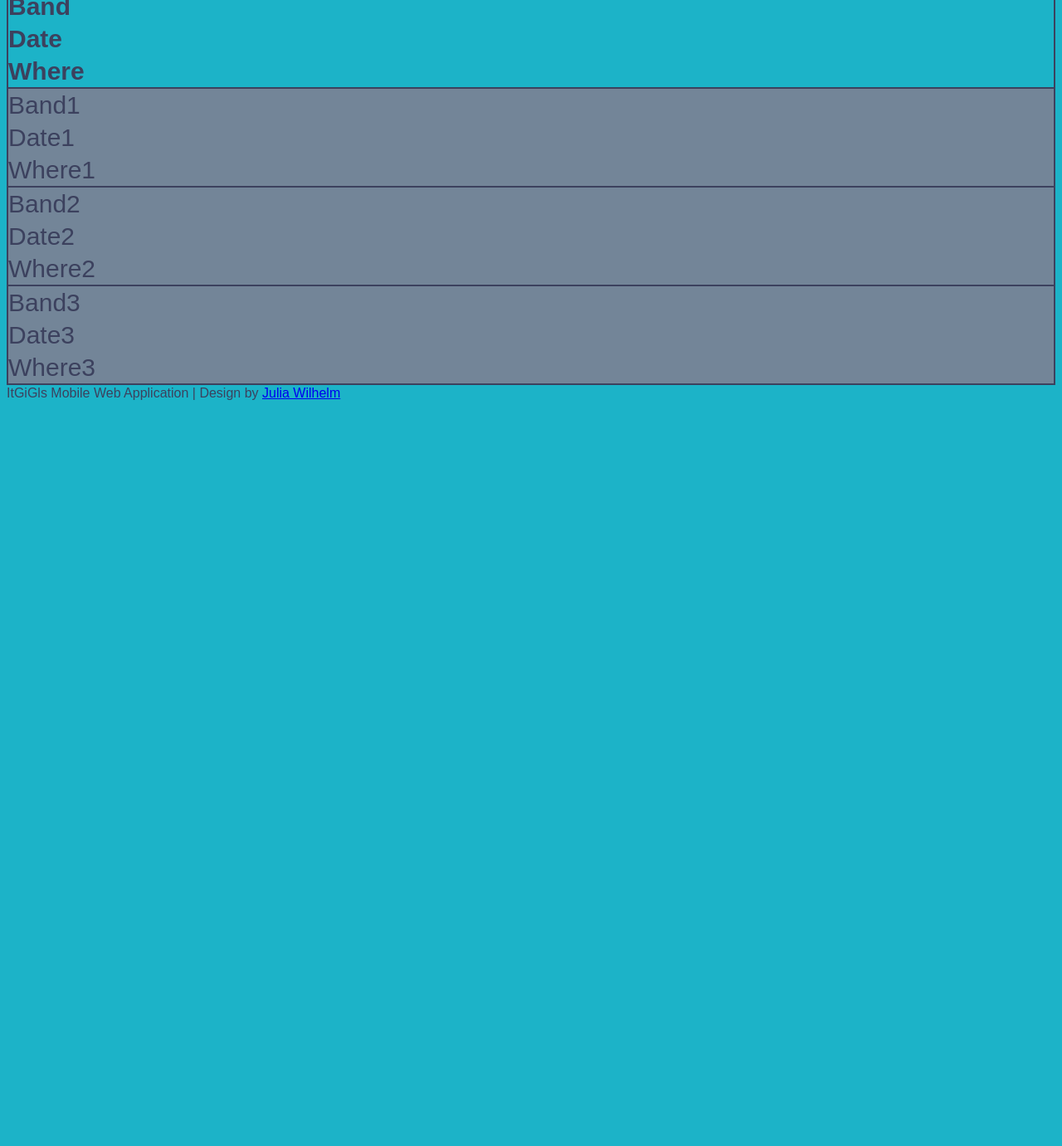
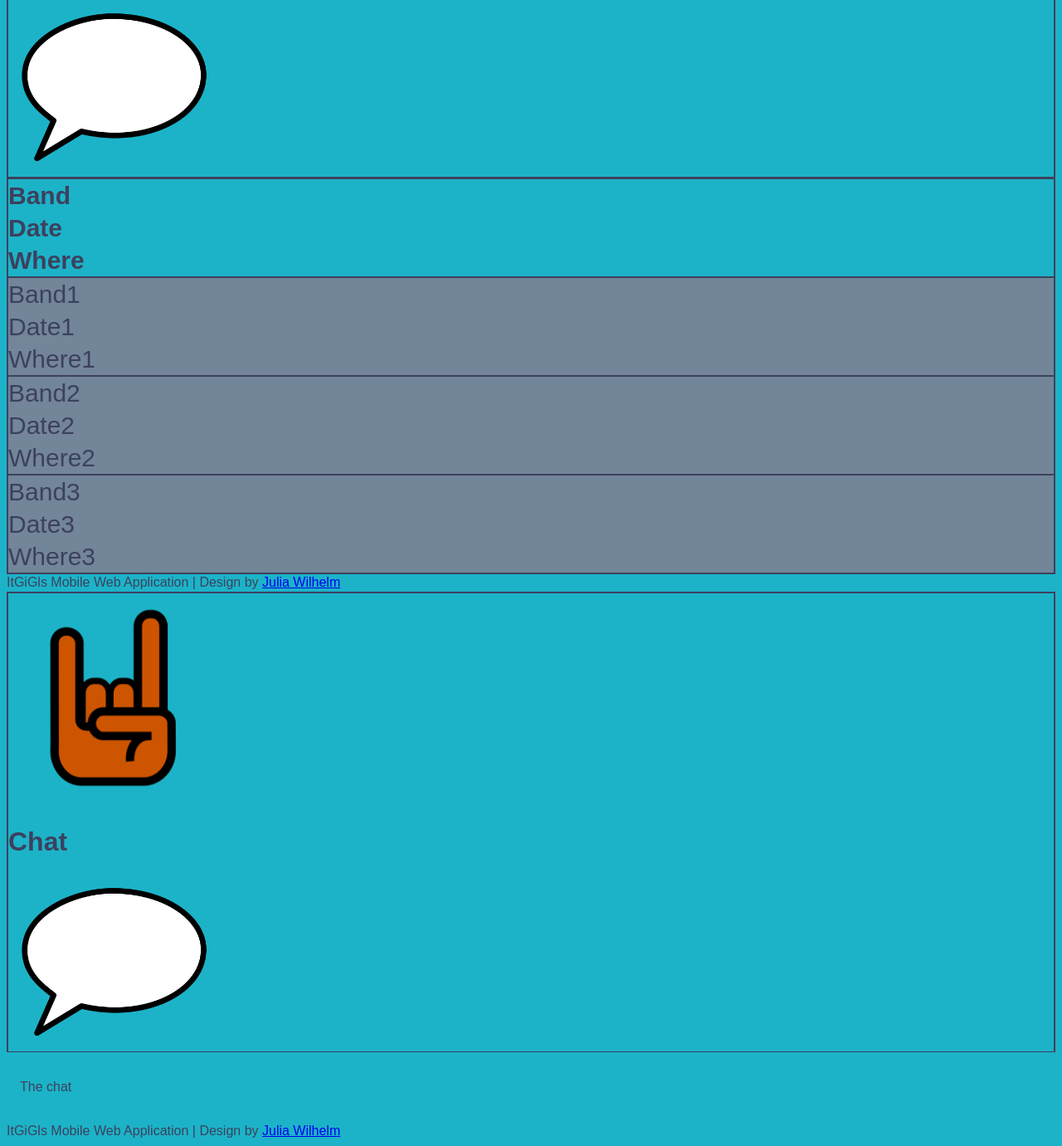
Before and after one commit to WiliTheSParrow/ItGiGls_MobileWebApp, a plain HTML site: page public/index.html in a window 1280 px wide. Shown: the part 349-1730 px from the top of the page at 83% size. Before the commit the page ends 842 px from the top, so only its background shows below. Drawn offline with Linux system fonts and the light colour scheme.

Commit message:
added second page which is chat

```diff
--- a/public/css/style.css
+++ b/public/css/style.css
@@ -20,7 +20,7 @@ body{
 }
 
 #header img{
-    width: 10%;
+    width: 20%;
     display:inline;
 }
 
--- a/public/index.html
+++ b/public/index.html
@@ -18,7 +18,8 @@
 </head>
 
 <body>
-    <div data-role="page">
+    <!--- Start of first page --->
+    <div data-role="page" id="homePage">
 
         <!--- Header --->
         <div id="header" data-role="header">
@@ -29,7 +30,9 @@
                 <h1>It GiGls</h1>
             </div>
             <div id="messageIcon">
+               <a href="#chatPage" data-role="button">
                 <img src="../public/img/msg.png" alt="message icon">
+                </a>
             </div>
         </div>
 
@@ -63,5 +66,33 @@
 
     </div>
 
+    <!--- Start of second page --->
+    <div data-role="page" id="chatPage">
+
+        <!--- Header --->
+        <div id="header" data-role="header">
+            <div id="homeIcon">
+               <a href="#homePage" data-role="button">
+                <img src="img/hands.png" alt="sign of horns">
+                </a>
+            </div>
+            <div id="appTitle">
+                <h1>Chat</h1>
+            </div>
+            <div id="messageIcon">
+                <img src="../public/img/msg.png" alt="message icon">
+            </div>
+        </div>
+
+        <!--- Chat --->
+        <div id="chat" role="main" class="ui-content">
+            <p>The chat</p>
+        </div>
+
+        <div data-role="footer">
+            ItGiGls Mobile Web Application | Design by <a href="https://www.linkedin.com/in/wjulia91/" target="_blank">Julia Wilhelm</a>
+        </div>
+    </div>
+
 
 </body></html>
```
Lines whose indentation alone changed are shown as unchanged.
